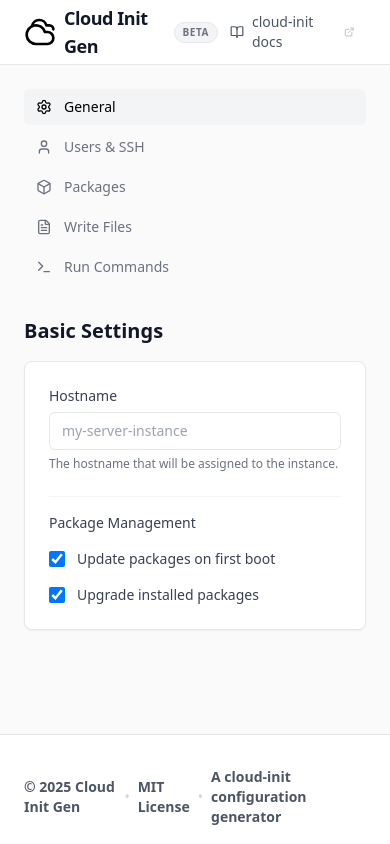
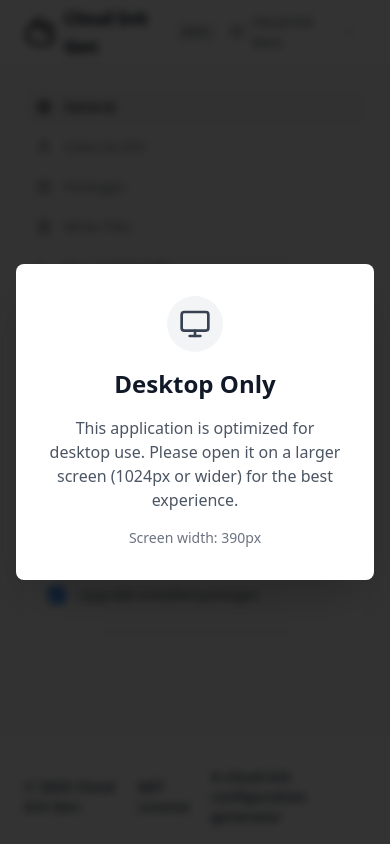
Before and after one commit to iqlal/cloud-init-gen, a React (Vite) app: page / in a window 390 px wide. Shown: the top 844 px of the page. Built offline with nearby package versions, Linux system fonts and the light colour scheme.

Commit message:
feat: add MobileOverlay component for mobile screen notifications

```diff
--- a/src/App.jsx
+++ b/src/App.jsx
@@ -1,6 +1,6 @@
 import React, { useState } from 'react';
 import { useCloudConfig } from './hooks/useCloudConfig';
-import { Header, Sidebar, PreviewPanel, Footer } from './components/layout';
+import { Header, Sidebar, PreviewPanel, Footer, MobileOverlay } from './components/layout';
 import {
   GeneralSection,
   UsersSection,
@@ -32,6 +32,7 @@ export default function CloudInitGenerator() {
 
   return (
     <div className="min-h-screen bg-[#FAFAFA] text-gray-900 font-sans selection:bg-black selection:text-white flex flex-col">
+      <MobileOverlay />
       {/* Header */}
       <Header />
 
--- /dev/null
+++ b/src/components/layout/MobileOverlay.jsx
@@ -0,0 +1,36 @@
+import React from 'react';
+import { Monitor } from 'lucide-react';
+
+export const MobileOverlay = () => {
+    const [isMobile, setIsMobile] = React.useState(() => window.innerWidth < 1024);
+
+    React.useEffect(() => {
+        const handleResize = () => {
+            setIsMobile(window.innerWidth < 1024);
+        };
+
+        window.addEventListener('resize', handleResize);
+        return () => window.removeEventListener('resize', handleResize);
+    }, []);
+
+    if (!isMobile) return null;
+
+    return (
+        <div className="fixed inset-0 bg-black/80 backdrop-blur-sm z-50 flex items-center justify-center p-4">
+            <div className="bg-white rounded-lg shadow-2xl max-w-sm w-full p-8 text-center space-y-4">
+                <div className="flex justify-center mb-4">
+                    <div className="p-3 bg-gray-100 rounded-full">
+                        <Monitor size={32} className="text-gray-700" />
+                    </div>
+                </div>
+                <h2 className="text-2xl font-bold text-gray-900">Desktop Only</h2>
+                <p className="text-gray-600">
+                    This application is optimized for desktop use. Please open it on a larger screen (1024px or wider) for the best experience.
+                </p>
+                <p className="text-sm text-gray-500">
+                    Screen width: {window.innerWidth}px
+                </p>
+            </div>
+        </div>
+    );
+};
--- a/src/components/layout/index.js
+++ b/src/components/layout/index.js
@@ -2,3 +2,4 @@ export { Header } from './Header';
 export { Sidebar } from './Sidebar';
 export { PreviewPanel } from './PreviewPanel';
 export { Footer } from './Footer';
+export { MobileOverlay } from './MobileOverlay';
```
